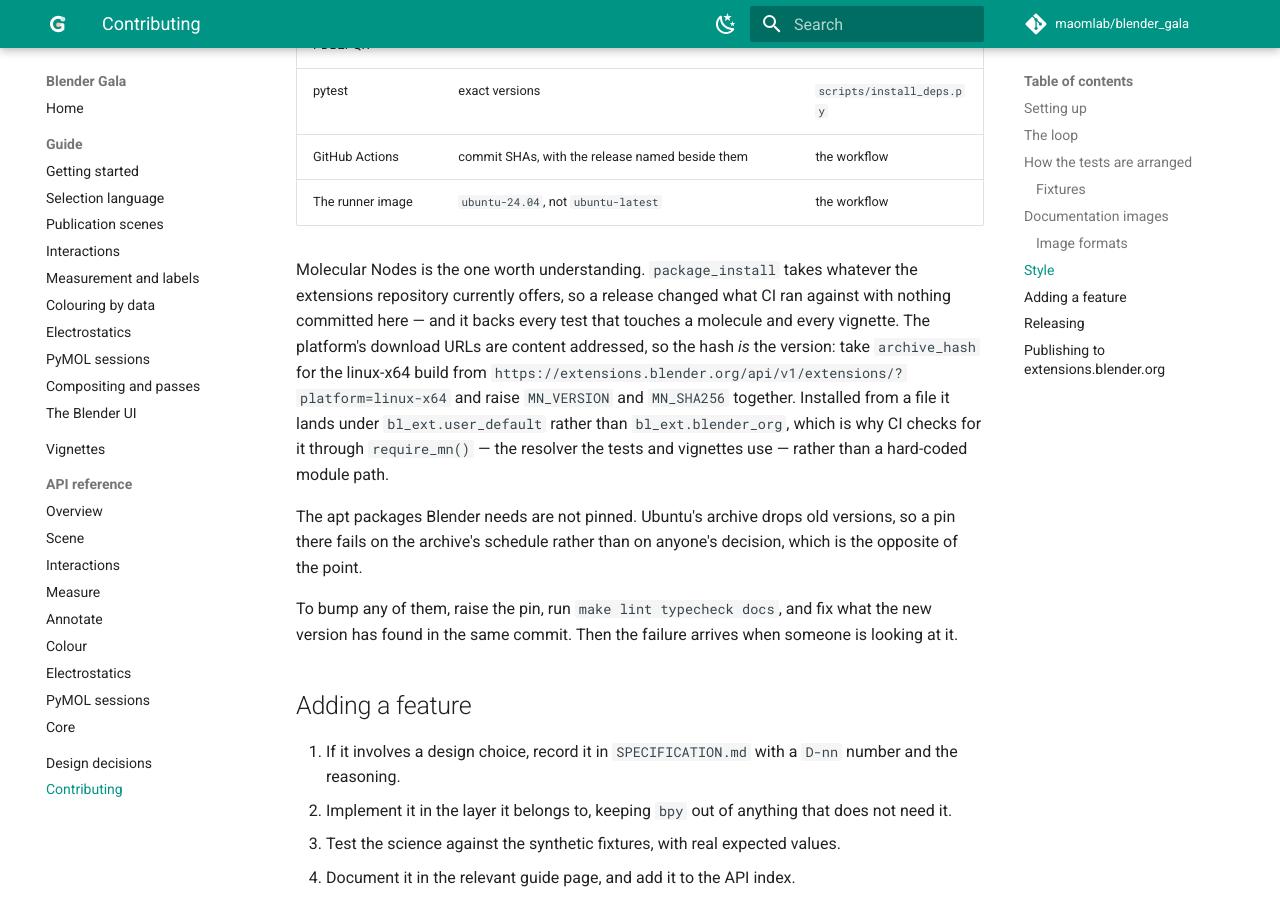
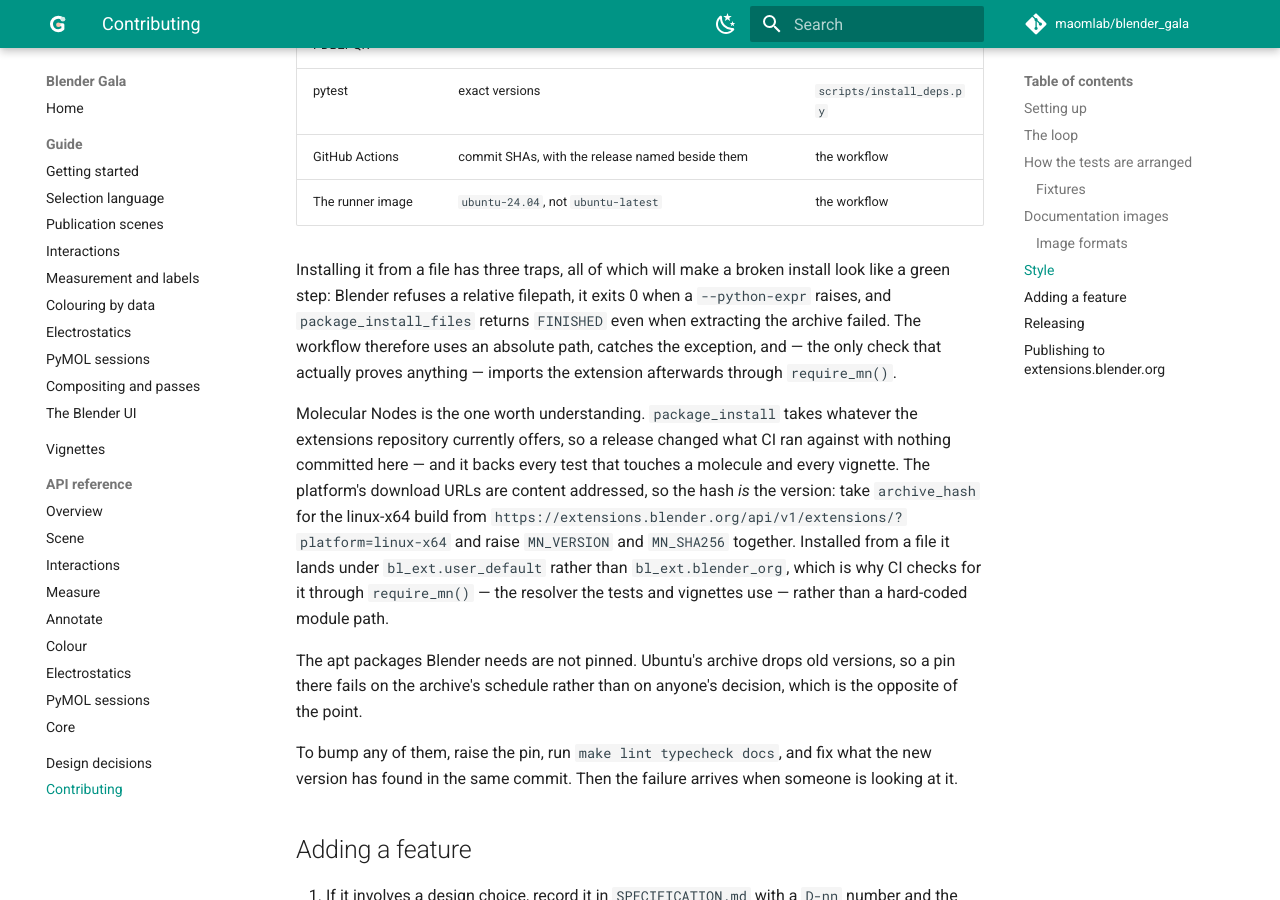
Before and after one commit to maomlab/blender_gala, an MkDocs documentation site: the page built from docs/contributing.md, in a window 1280 px wide and 900 px high, scrolled down 4088 px. Built offline with MkDocs 1.6.1 and Material for MkDocs 9.7.7, drawn with Linux system fonts in a browser that asks for light colours; comment, search, counter and statistics services are not loaded.

Commit message:
Make a failed Molecular Nodes install fail the step
The pinned install went in as a green step that installed nothing, and only
the check afterwards noticed — as a warning, so the test job ran its whole
suite with every molecule test skipped.

Three separate things conspired, and the local verification missed all of them
because it was run with an absolute path and read as prose afterwards:

  * Blender refuses a relative `filepath` — "Unable to install from relative
    path" — and the workflow passed `mn.zip`. The local check had passed
    `$PWD/mn.zip`, so it never saw this.
  * Blender exits 0 when a `--python-expr` raises, so that RuntimeError was
    invisible to `set -euo pipefail`.
  * `package_install_files` returns FINISHED even when extracting the archive
    failed, so checking its return value would not have caught it either.

The path is absolute now, the exception is caught, and the step proves the
install by importing the extension through `require_mn()` in the same session
— the only one of those checks that cannot be fooled. Verified against a fresh
user directory: a good archive exits 0 and resolves, a relative path exits 1,
and an archive that fails to extract exits 1.

Co-Authored-By: Claude Opus 5 (1M context) <noreply@anthropic.com>

```diff
--- a/docs/contributing.md
+++ b/docs/contributing.md
@@ -187,6 +187,14 @@ it:
 | GitHub Actions | commit SHAs, with the release named beside them | the workflow |
 | The runner image | `ubuntu-24.04`, not `ubuntu-latest` | the workflow |
 
+Installing it from a file has three traps, all of which will make a broken
+install look like a green step: Blender refuses a relative filepath, it exits
+0 when a `--python-expr` raises, and `package_install_files` returns
+`FINISHED` even when extracting the archive failed. The workflow therefore
+uses an absolute path, catches the exception, and — the only check that
+actually proves anything — imports the extension afterwards through
+`require_mn()`.
+
 Molecular Nodes is the one worth understanding. `package_install` takes
 whatever the extensions repository currently offers, so a release changed what
 CI ran against with nothing committed here — and it backs every test that
```
Also changed, not shown: 1 other file.
